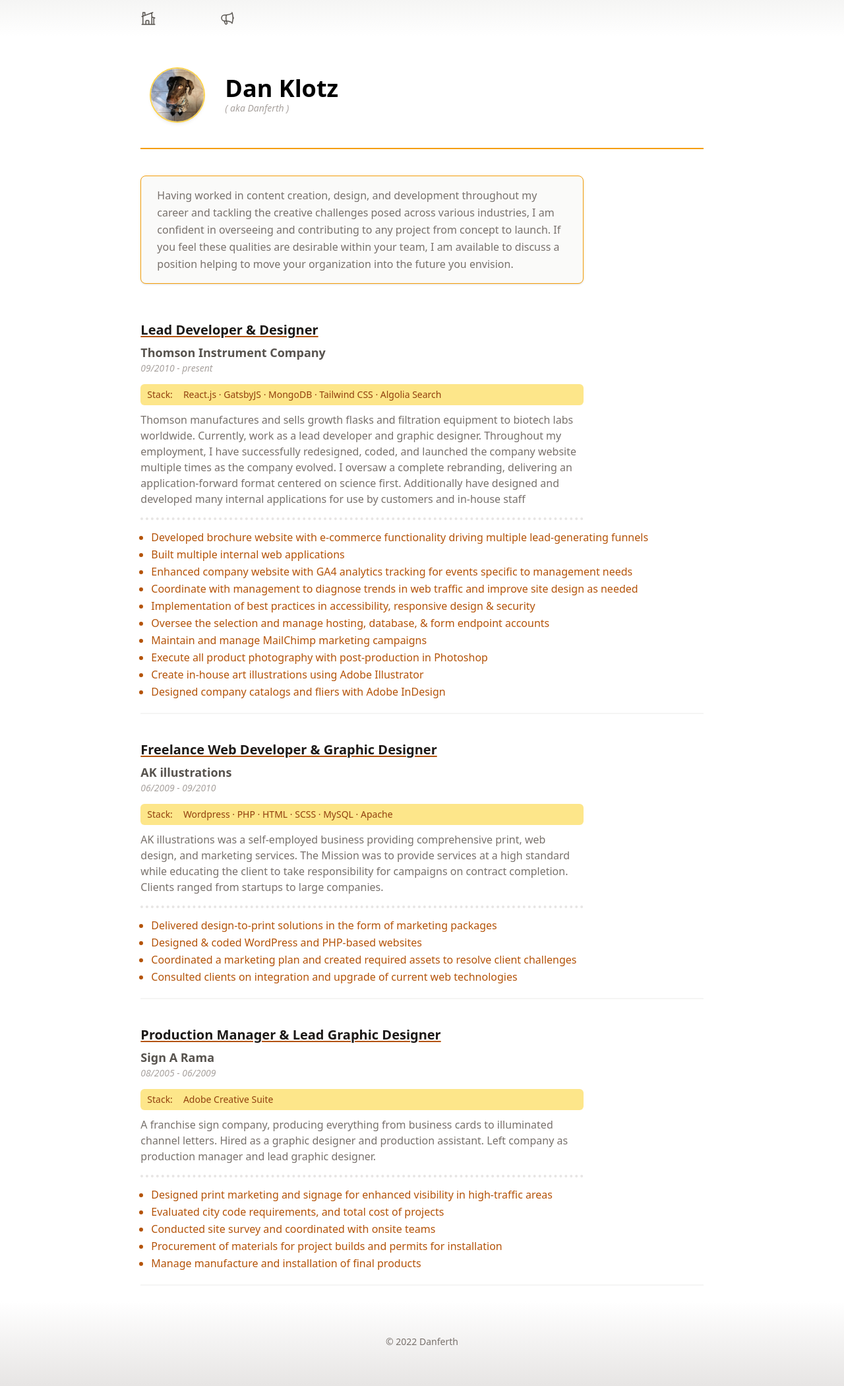
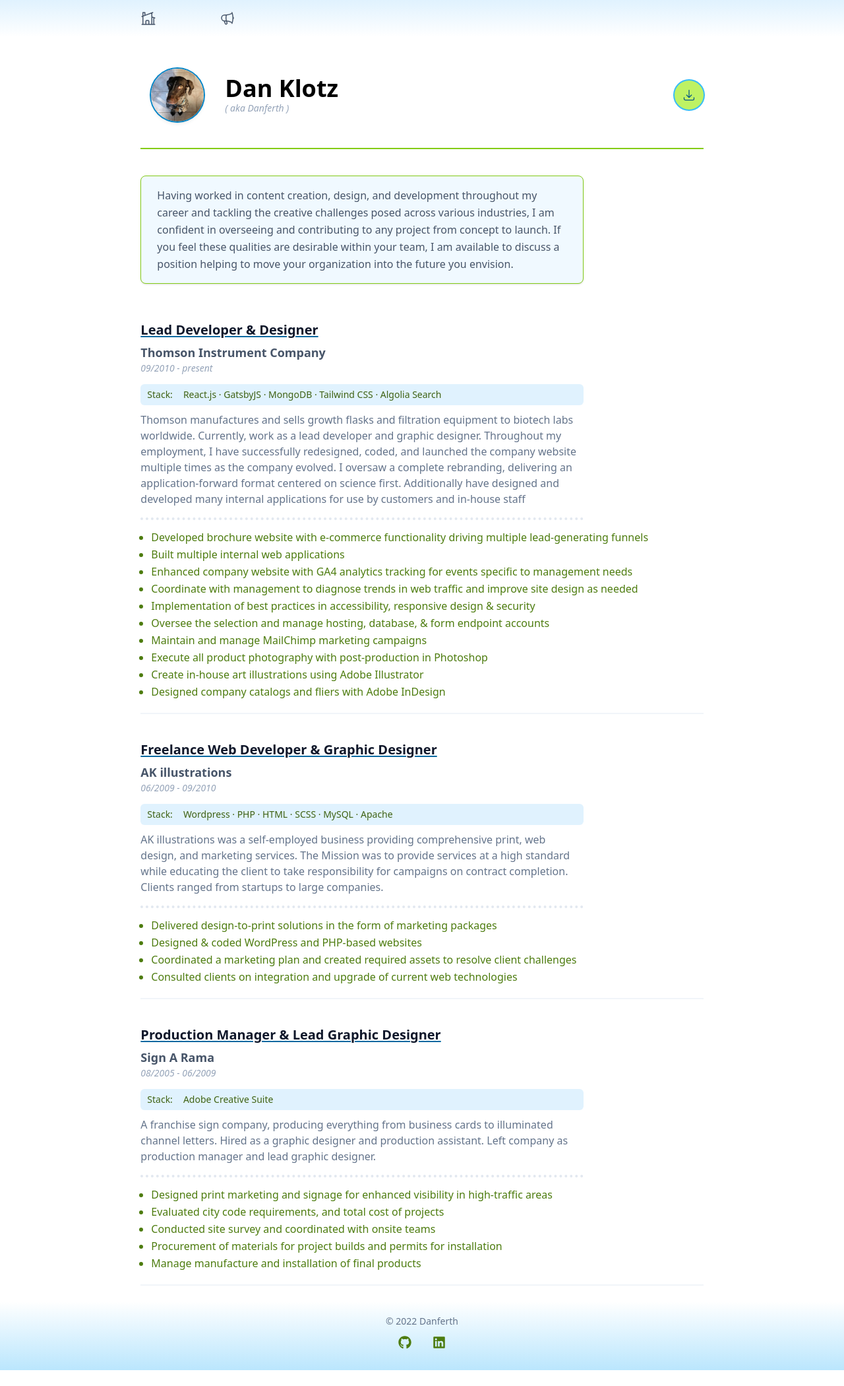
Before and after one commit to danferth/resume2023, a Next.js app: page / in a window 1280 px wide. Shown: the whole page at 66% size. After the commit the page ends 2076 px from the top, so only its background shows below. Built offline with nearby package versions, Linux system fonts and the light colour scheme.

Commit message:
GET A JOB started

```diff
--- a/components/Button.tsx
+++ b/components/Button.tsx
@@ -1,13 +1,13 @@
 const Button = (props: { children: any; onClick: any }) => {
   return (
     <button
-      className="border border-stone-300 hover:border-stone-200
-      bg-stone-50 hover:bg-white
+      className="border border-slate-300 hover:border-slate-200
+      bg-slate-50 hover:bg-white
       shadow-sm hover:shadow-none
       rounded-md
       px-3.5 py-2.5
-      text-sm font-light text-stone-500 hover:text-stone-400
-      focus:outline-none focus:ring-2 focus:ring-amber-600 focus:ring-offset-2
+      text-sm font-light text-slate-500 hover:text-slate-400
+      focus:outline-none focus:ring-2 focus:ring-lime-600 focus:ring-offset-2
       transition"
       onClick={props.onClick}
     >
--- a/components/Footer.tsx
+++ b/components/Footer.tsx
@@ -1,38 +1,42 @@
+import Image from "next/image";
+import LinkedIn from "../components/linkedin";
+import GitHub from "../components/github";
+
 const Footer = () => {
   const date = new Date();
   const year = date.getFullYear();
 
-  const socialLinks = [
-    {
-      social: "LinkedIn",
-      link: "https://www.linkedin.com/in/danferth/",
-      icon: {},
-    },
-    {
-      social: "GitHub",
-      link: "https://github.com/danferth",
-      icon: {},
-    },
-    {
-      social: "Website",
-      link: "https://danferth.dev",
-      icon: {},
-    },
-  ];
+  const svgStyles = "w-5 h-5 fill-lime-700 hover:fill-sky-600 transition";
 
   return (
     <div
       className="footer
-    bg-stone-100 lg:bg-gradient-to-t lg:from-stone-200 lg:to-white
+    bg-sky-100 lg:bg-gradient-to-t lg:from-sky-200 lg:to-white
     rounded-tl-lg rounded-tr-lg lg:rounded-none
      text-center
-     h-16 lg:h-32
+     py-5 md:pb-8
      mx-4 sm:mx-8 md:mx-16 lg:mx-0
      flex flex-col justify-center align-center"
     >
-      <p className="text-sm text-stone-500 font-light mb-1.5">
-        &copy; {year} Danferth
+      <p className="text-sm text-slate-500 font-light mb-3">
+        &copy; {year}{" "}
+        <a
+          className="hover:text-sky-600"
+          href="https://danferth.dev"
+          target="_blank"
+        >
+          Danferth
+        </a>
       </p>
+      <div className="flex items-center justify-center space-x-8">
+        <a href="https://github.com/danferth" target="_blank">
+          <GitHub className={svgStyles} />
+        </a>
+
+        <a href="https://www.linkedin.com/in/danferth/" target="_blank">
+          <LinkedIn className={svgStyles} />
+        </a>
+      </div>
     </div>
   );
 };
--- a/components/JobBlock.tsx
+++ b/components/JobBlock.tsx
@@ -1,34 +1,34 @@
 const JobBlock = (props: any) => {
   return (
     <article className="mt-4 mb-6">
-      <div className="bg-stone-100 w-full h-full py-4 px-6 rounded-md shadow overflow-none lg:bg-white lg:shadow-none lg:rounded-none lg:border-b-2 lg:border-stone-100 lg:px-0">
+      <div className="bg-slate-50 w-full h-full py-4 px-6 rounded-md shadow overflow-none lg:bg-white lg:shadow-none lg:rounded-none lg:border-b-2 lg:border-slate-100 lg:px-0">
         <div className="text-center lg:text-left">
-          <h2 className="text-base md:text-xl font-bold text-stone-900 leading-tight mb-1.5 underline underline-offset-2 decoration-amber-700 decoration-2">
+          <h2 className="text-base md:text-xl font-bold text-slate-900 leading-tight mb-1.5 underline underline-offset-2 decoration-sky-700 decoration-2">
             {props.jobTitle}
           </h2>
           <h3 className="mb-3.5 flex flex-col align-center justify-center text-sm md:text-lg">
-            <span className=" font-semibold text-stone-600">
+            <span className=" font-semibold text-slate-600">
               {props.employer}
             </span>
-            <span className="font-light text-stone-500 italic lg:text-sm lg:text-stone-400">
+            <span className="font-light text-slate-500 italic lg:text-sm lg:text-slate-400">
               {props.datesWorked}
             </span>
           </h3>
         </div>
-        <div className=" text-amber-800 mb-2.5 text-sm font-light rounded-md bg-amber-200 px-2.5 py-1.5 lg:max-w-2xl">
+        <div className=" text-lime-800 mb-2.5 text-sm font-light rounded-md bg-sky-100 px-2.5 py-1.5 lg:max-w-2xl">
           <span className="font-medium mr-4">Stack:</span>
           {props.stack}
         </div>
         <p
-          className="text-sm md:text-base text-stone-900 text-center leading-relaxed
+          className="text-sm md:text-base text-slate-900 text-center leading-relaxed
         pb-4
-        border border-dotted border-stone-300 border-b-4 border-t-0 border-l-0 border-r-0 lg:border-stone-200
+        border border-dotted border-slate-300 border-b-4 border-t-0 border-l-0 border-r-0 lg:border-slate-200
         lg:max-w-2xl
-        lg:text-left lg:text-stone-500"
+        lg:text-left lg:text-slate-500"
         >
           {props.description}
         </p>
-        <ul className="list-disc text-xs md:text-base text-amber-700 pl-4 pt-4">
+        <ul className="list-disc text-xs md:text-base text-lime-700 pl-4 pt-4">
           {props.bullets.map((b: [], index: number) => {
             return (
               <li key={index} className="leading-tight mb-1.5">
--- a/components/Navigation.tsx
+++ b/components/Navigation.tsx
@@ -2,9 +2,9 @@ import Link from "next/link";
 import { HomeModernIcon } from "@heroicons/react/24/outline";
 import { MegaphoneIcon } from "@heroicons/react/24/outline";
 const Navigation = () => {
-  const style = `w-6 h-6 outline-current text-stone-600 hover:text-amber-600 transition`;
+  const style = `w-6 h-6 outline-current text-slate-600 hover:text-lime-600 transition`;
   return (
-    <div className="py-4 mb-12 bg-gradient-to-b from-stone-100 to-white text-center">
+    <div className="py-4 mb-12 bg-gradient-to-b from-sky-100 to-white text-center">
       <div className="flex items-center justify-center gap-24 lg:justify-start lg:w-10/12 lg:px-0 xl:w-8/12 2xl:w-6/12 lg:mx-auto">
         <Link href="/">
           <HomeModernIcon className={style} />
--- a/components/Submit.tsx
+++ b/components/Submit.tsx
@@ -3,13 +3,13 @@ const SubmitButton = (props: { value: string }) => {
     <input
       type="submit"
       value={props.value}
-      className="border border-stone-300 hover:border-stone-200
-      bg-stone-50 hover:bg-white
+      className="border border-slate-300 hover:border-slate-200
+      bg-slate-50 hover:bg-white
       shadow-sm hover:shadow-none
       rounded-md
       px-3.5 py-2.5
-      text-sm font-light text-stone-500 hover:text-stone-400
-      focus:outline-none focus:ring-2 focus:ring-amber-600 focus:ring-offset-2
+      text-sm font-light text-slate-500 hover:text-slate-400
+      focus:outline-none focus:ring-2 focus:ring-lime-600 focus:ring-offset-2
       transition"
     />
   );
--- a/components/TextArea.tsx
+++ b/components/TextArea.tsx
@@ -3,14 +3,14 @@ const TextArea = (props: { id: string; label: string; children: any }) => {
     <div
       className="relative
     rounded-md
-    border border-stone-300
+    border border-slate-300
     px-3 py-2
     shadow-sm
-    focus-within:border-amber-600 focus-within:ring-1 focus-within:ring-amber-600"
+    focus-within:border-lime-600 focus-within:ring-1 focus-within:ring-lime-600"
     >
       <label
         htmlFor={props.id}
-        className="absolute -top-2 left-2 -mt-px inline-block bg-white px-1 text-xs font-medium text-stone-900"
+        className="absolute -top-2 left-2 -mt-px inline-block bg-white px-1 text-xs font-medium text-slate-900"
       >
         {props.label}
       </label>
--- /dev/null
+++ b/components/github.js
@@ -0,0 +1,7 @@
+import * as React from "react";
+const GitHub = (props) => (
+  <svg xmlns="http://www.w3.org/2000/svg" viewBox="0 0 496 512" {...props}>
+    <path d="M165.9 397.4c0 2-2.3 3.6-5.2 3.6-3.3.3-5.6-1.3-5.6-3.6 0-2 2.3-3.6 5.2-3.6 3-.3 5.6 1.3 5.6 3.6zm-31.1-4.5c-.7 2 1.3 4.3 4.3 4.9 2.6 1 5.6 0 6.2-2s-1.3-4.3-4.3-5.2c-2.6-.7-5.5.3-6.2 2.3zm44.2-1.7c-2.9.7-4.9 2.6-4.6 4.9.3 2 2.9 3.3 5.9 2.6 2.9-.7 4.9-2.6 4.6-4.6-.3-1.9-3-3.2-5.9-2.9zM244.8 8C106.1 8 0 113.3 0 252c0 110.9 69.8 205.8 169.5 239.2 12.8 2.3 17.3-5.6 17.3-12.1 0-6.2-.3-40.4-.3-61.4 0 0-70 15-84.7-29.8 0 0-11.4-29.1-27.8-36.6 0 0-22.9-15.7 1.6-15.4 0 0 24.9 2 38.6 25.8 21.9 38.6 58.6 27.5 72.9 20.9 2.3-16 8.8-27.1 16-33.7-55.9-6.2-112.3-14.3-112.3-110.5 0-27.5 7.6-41.3 23.6-58.9-2.6-6.5-11.1-33.3 2.6-67.9 20.9-6.5 69 27 69 27 20-5.6 41.5-8.5 62.8-8.5s42.8 2.9 62.8 8.5c0 0 48.1-33.6 69-27 13.7 34.7 5.2 61.4 2.6 67.9 16 17.7 25.8 31.5 25.8 58.9 0 96.5-58.9 104.2-114.8 110.5 9.2 7.9 17 22.9 17 46.4 0 33.7-.3 75.4-.3 83.6 0 6.5 4.6 14.4 17.3 12.1C428.2 457.8 496 362.9 496 252 496 113.3 383.5 8 244.8 8zM97.2 352.9c-1.3 1-1 3.3.7 5.2 1.6 1.6 3.9 2.3 5.2 1 1.3-1 1-3.3-.7-5.2-1.6-1.6-3.9-2.3-5.2-1zm-10.8-8.1c-.7 1.3.3 2.9 2.3 3.9 1.6 1 3.6.7 4.3-.7.7-1.3-.3-2.9-2.3-3.9-2-.6-3.6-.3-4.3.7zm32.4 35.6c-1.6 1.3-1 4.3 1.3 6.2 2.3 2.3 5.2 2.6 6.5 1 1.3-1.3.7-4.3-1.3-6.2-2.2-2.3-5.2-2.6-6.5-1zm-11.4-14.7c-1.6 1-1.6 3.6 0 5.9 1.6 2.3 4.3 3.3 5.6 2.3 1.6-1.3 1.6-3.9 0-6.2-1.4-2.3-4-3.3-5.6-2z" />
+  </svg>
+);
+export default GitHub;
--- a/components/input.tsx
+++ b/components/input.tsx
@@ -4,14 +4,14 @@ const Input = (props: { id: string; label: string; children: any }) => {
       className="mb-8 xl:mb-10
     relative
     rounded-md
-    border border-stone-300
+    border border-slate-300
     px-3 py-2
     shadow-sm
-    focus-within:border-amber-600 focus-within:ring-1 focus-within:ring-amber-600"
+    focus-within:border-lime-600 focus-within:ring-1 focus-within:ring-lime-600"
     >
       <label
         htmlFor={props.id}
-        className="absolute -top-2 left-2 -mt-px inline-block bg-white px-1 text-xs font-medium text-stone-900"
+        className="absolute -top-2 left-2 -mt-px inline-block bg-white px-1 text-xs font-medium text-slate-900"
       >
         {props.label}
       </label>
--- /dev/null
+++ b/components/linkedin.js
@@ -0,0 +1,7 @@
+import * as React from "react";
+const LinkedIn = (props) => (
+  <svg xmlns="http://www.w3.org/2000/svg" viewBox="0 0 448 512" {...props}>
+    <path d="M416 32H31.9C14.3 32 0 46.5 0 64.3v383.4C0 465.5 14.3 480 31.9 480H416c17.6 0 32-14.5 32-32.3V64.3c0-17.8-14.4-32.3-32-32.3zM135.4 416H69V202.2h66.5V416zm-33.2-243c-21.3 0-38.5-17.3-38.5-38.5S80.9 96 102.2 96c21.2 0 38.5 17.3 38.5 38.5 0 21.3-17.2 38.5-38.5 38.5zm282.1 243h-66.4V312c0-24.8-.5-56.7-34.5-56.7-34.6 0-39.9 27-39.9 54.9V416h-66.4V202.2h63.7v29.2h.9c8.9-16.8 30.6-34.5 62.9-34.5 67.2 0 79.7 44.3 79.7 101.9V416z" />
+  </svg>
+);
+export default LinkedIn;
--- a/pages/contact.tsx
+++ b/pages/contact.tsx
@@ -22,7 +22,7 @@ const Contact = () => {
   } = useForm<FormValues>();
 
   const [lastUser, setLastUser] = useState<string | undefined>();
-  const userName = watch("name", "person");
+  const userName = watch("name", "...");
   const onSubmit: SubmitHandler<FormValues> = async (data: {
     name: string;
     email: string;
@@ -41,13 +41,13 @@ const Contact = () => {
     });
   };
 
-  const inputStyle = `relative block w-full border-0 p-1.5 text-stone-900 placeholder-stone-500 focus:ring-0 sm:text-sm`;
+  const inputStyle = `relative block w-full border-0 p-1.5 text-slate-900 placeholder-slate-500 focus:ring-0 sm:text-sm`;
   const errorStyle = `absolute bottom-1 right-1 bg-rose-100 px-2.5 py-0.5 rounded-full inline-block text-xs text-rose-800 italic text-right`;
   return (
     <Layout title="Contact">
-      <div className="text-center">
-        <h1 className="text-2xl text-stone-700 font-black mb-8">
-          Want to start a conversation?
+      <div className="text-center max-w-lg mx-auto">
+        <h1 className="text-2xl text-slate-700 font-black mb-8">
+          Have a Question?
         </h1>
         {isSubmitSuccessful && !isDirty && (
           <p className="bg-lime-50 text-lime-600 border border-lime-300 shadow-sm text-xs text-center rounded-md px-4 py-3 mb-10">
@@ -76,7 +76,7 @@ const Contact = () => {
                 type="email"
                 id="email"
                 className={inputStyle}
-                placeholder={`${userName}@email.com`}
+                placeholder={`your@email.com`}
                 {...register("email", { required: true })}
               />
               {errors.email?.type === "required" && (
@@ -90,7 +90,7 @@ const Contact = () => {
               <textarea
                 rows={4}
                 id="message"
-                className="block w-full border-0 p-1.5 text-stone-900 placeholder-stone-500 focus:ring-0 sm:text-sm"
+                className="block w-full border-0 p-1.5 text-slate-900 placeholder-slate-500 focus:ring-0 sm:text-sm"
                 placeholder={`Suggestion: How's it going Dan, this is ${userName}...`}
                 {...register("message", { required: true })}
               />
--- a/pages/index.tsx
+++ b/pages/index.tsx
@@ -15,29 +15,49 @@ export default function Home() {
             src={profileImage}
             width={150}
             height={150}
-            className="rounded-full mx-auto shadow-md ring-4 lg:ring-2 ring-amber-300 mb-10 lg:mb-0 lg:mx-0 lg:w-20 lg:h-20 lg:ml-4 lg:mr-8"
+            className="rounded-full mx-auto shadow-md ring-4 lg:ring-2 ring-sky-600 mb-10 lg:mb-0 lg:mx-0 lg:w-20 lg:h-20 lg:ml-4 lg:mr-8"
           />
           {/* head */}
           <div className="text-center lg:text-left">
             <h1 className="font-semibold text-2xl md:text-3xl lg:text-4xl">
               Dan Klotz
             </h1>
-            <h2 className="italic font-light text-xs md:text-sm text-stone-400 lg:font-extralight lg:text-sm">
+            <h2 className="italic font-light text-xs md:text-sm text-slate-400 lg:font-extralight lg:text-sm">
               ( aka Danferth )
             </h2>
           </div>
+          <a
+            href="./dan_klotz_resume.pdf"
+            download={true}
+            className="ring-2 ring-sky-400 hover:ring-sky-200 hover:bg-lime-100 mt-4 w-8 h-8 lg:w-auto lg:h-auto lg:mt-0 mx-auto lg:mr-0 lg:ml-auto bg-lime-300 rounded-full lg:p-3 flex items-center justify-center text-sky-800 transition"
+          >
+            <svg
+              xmlns="http://www.w3.org/2000/svg"
+              fill="none"
+              viewBox="0 0 24 24"
+              strokeWidth={1.5}
+              stroke="currentColor"
+              className="w-5 h-5"
+            >
+              <path
+                strokeLinecap="round"
+                strokeLinejoin="round"
+                d="M3 16.5v2.25A2.25 2.25 0 005.25 21h13.5A2.25 2.25 0 0021 18.75V16.5M16.5 12L12 16.5m0 0L7.5 12m4.5 4.5V3"
+              />
+            </svg>
+          </a>
         </div>
 
         {/* body of resume */}
         <div className="">
           {/* description */}
-          <div className="mt-4 mb-8 border-l-0 border-r-0 border-2 border-amber-500 py-2 lg:border-b-0 lg:pt-10">
+          <div className="mt-4 mb-8 border-l-0 border-r-0 border-2 border-lime-500 py-2 lg:border-b-0 lg:pt-10">
             <p
-              className="text-stone-700 text-base text-center leading-relaxed lg:text-stone-500 lg:text-left
+              className="text-slate-700 text-base text-center leading-relaxed lg:text-slate-600 lg:text-left
             lg:max-w-2xl
             lg:px-6 lg:py-4
-            lg:border lg:border-amber-500
-            lg:bg-stone-50
+            lg:border lg:border-lime-500
+            lg:bg-sky-50
             lg:rounded-lg
             lg:shadow"
             >
```
Also changed, not shown: public/resume.txt (deleted), 2 other files (tests, documents, lock files or other folders).
